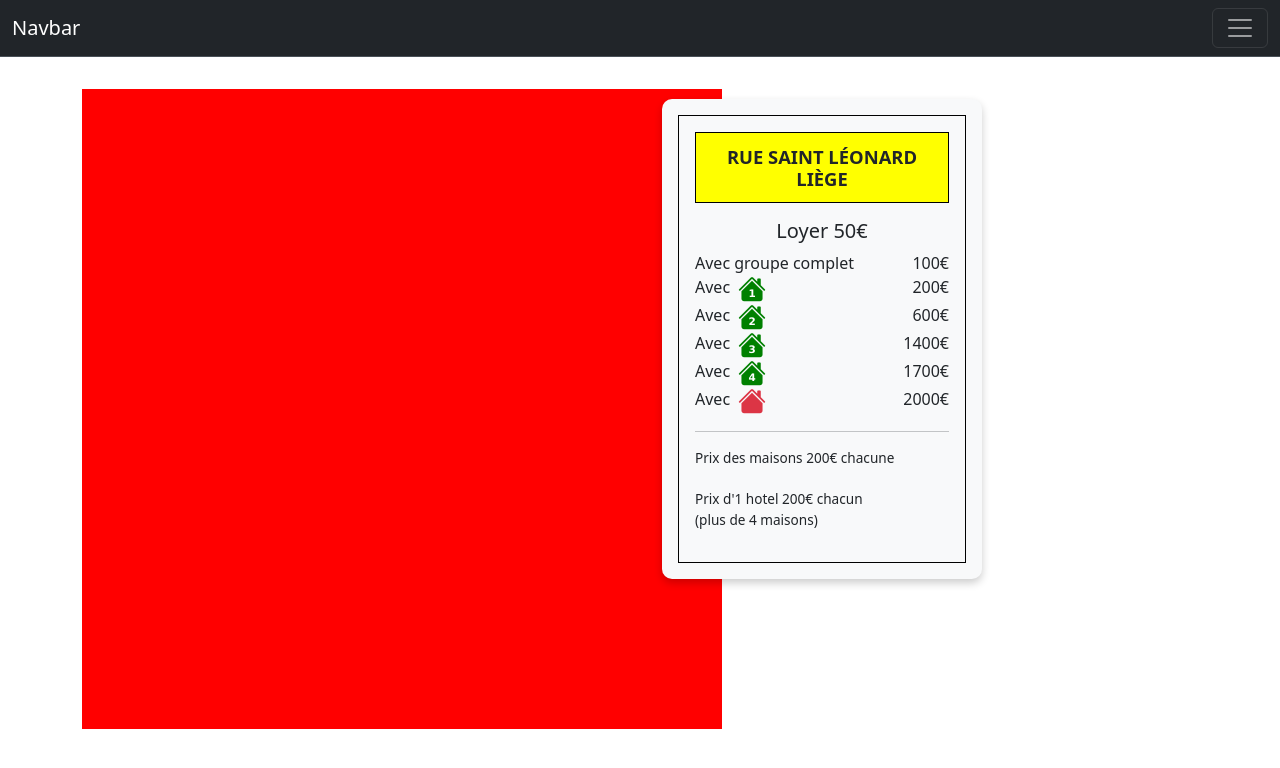
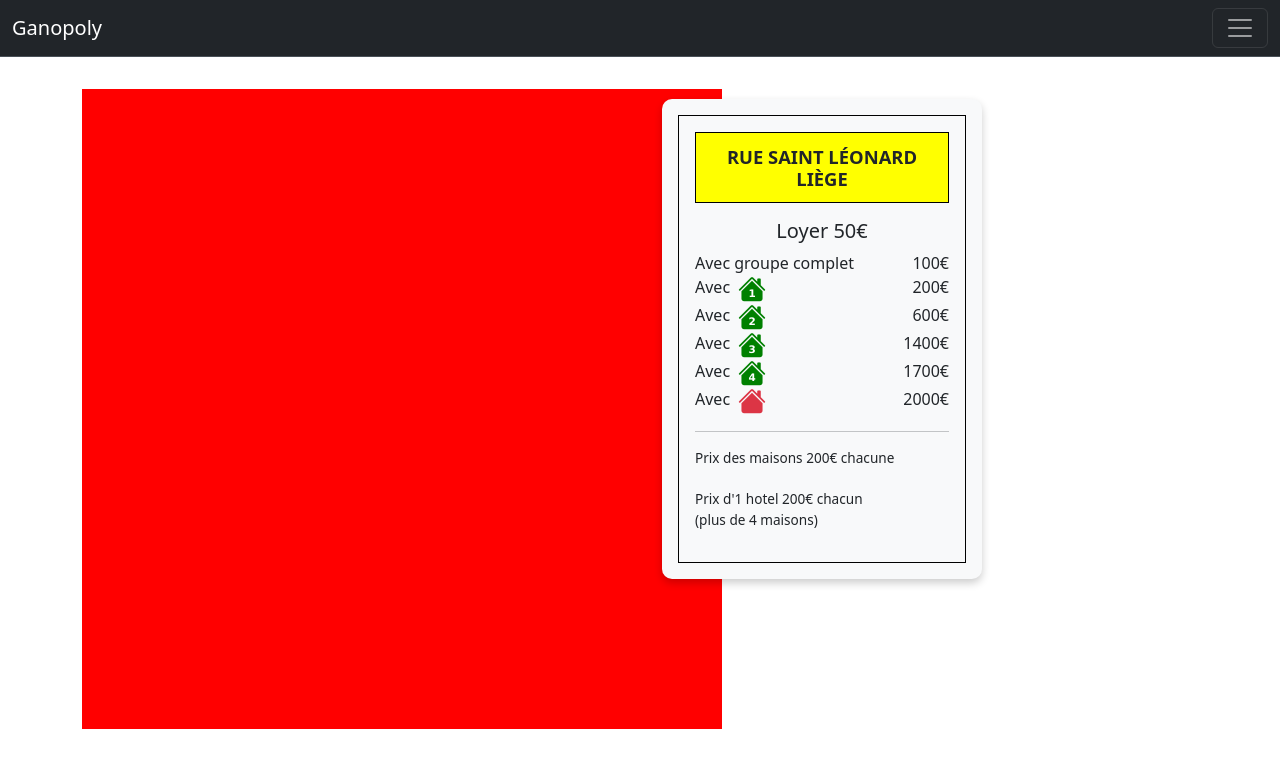
Before and after one commit to alexisdegraeve/ganopoly, an Angular app in the folder ganopoly/: page /game in a window 1280 px wide. Shown: the top 768 px of the page. Built offline with nearby package versions, Linux system fonts and the light colour scheme.

Commit message:
change header

```diff
--- a/ganopoly/src/app/header/header.component.html
+++ b/ganopoly/src/app/header/header.component.html
@@ -1,6 +1,6 @@
 <nav class="navbar bg-dark border-bottom border-body" data-bs-theme="dark">
     <div class="container-fluid">
-        <a class="navbar-brand" href="#">Navbar</a>
+        <a class="navbar-brand" href="#">Ganopoly</a>
         <button class="navbar-toggler" type="button" data-bs-toggle="collapse" data-bs-target="#navbarNav" aria-controls="navbarNav" aria-expanded="false" aria-label="Toggle navigation">
       <span class="navbar-toggler-icon"></span>
     </button>
```
